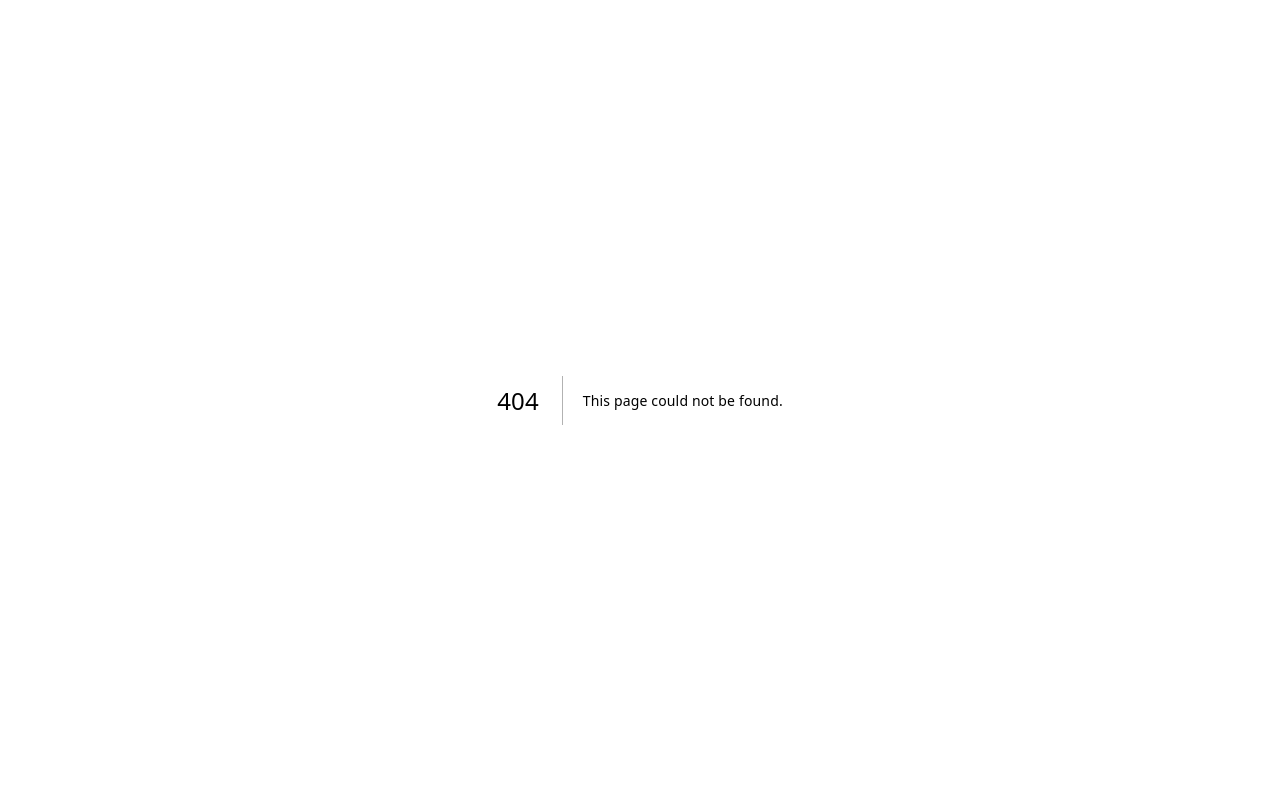
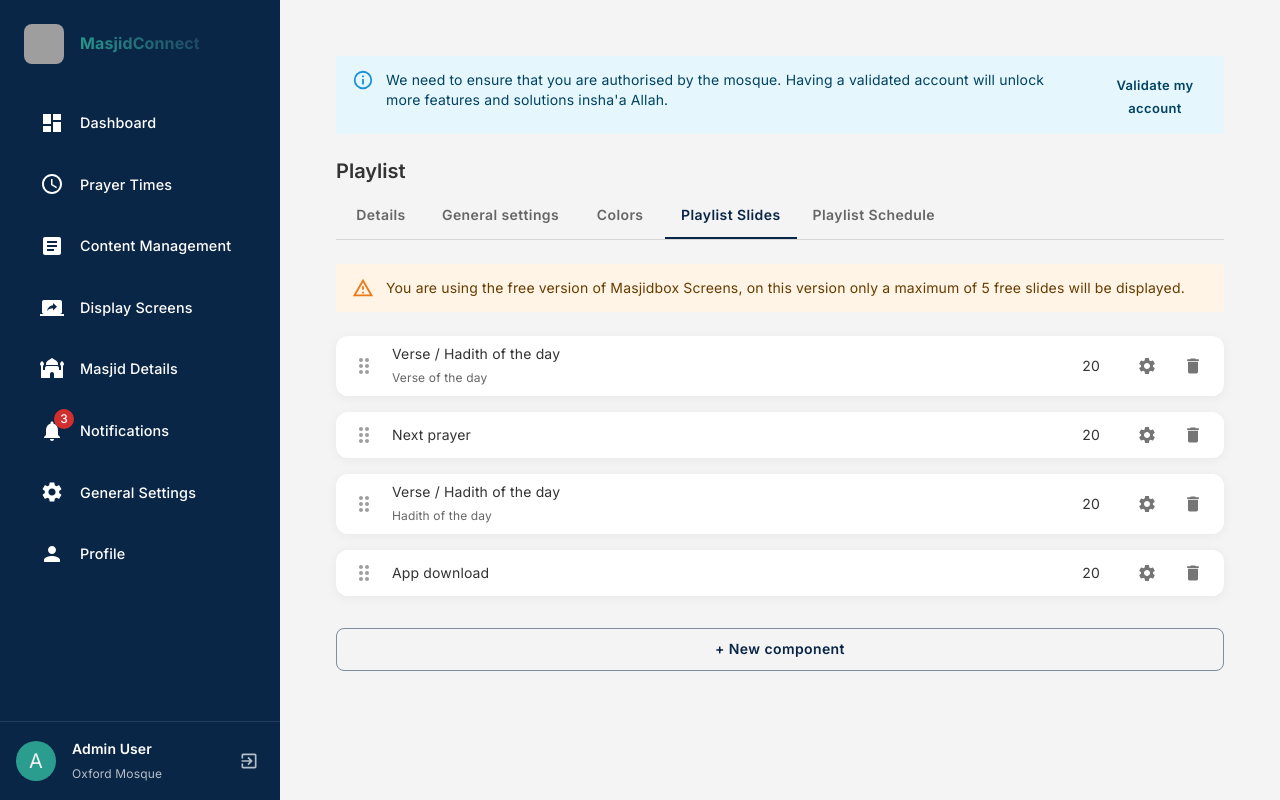
Before and after one commit to tahmidhoque/MasjidConnect-Backend, a Next.js app: page /screens/content/1 in a window 1280 px wide. Before the commit this address had no page. Built offline with nearby package versions, Linux system fonts and the light colour scheme; grey boxes are pictures that could not be loaded.

Commit message:
feat: add content schedule edit page with tab interface and slide management

```diff
--- /dev/null
+++ b/src/app/screens/content/[id]/page.tsx
@@ -0,0 +1,153 @@
+'use client';
+
+import { useState } from 'react';
+import { useRouter } from 'next/navigation';
+import {
+  Box,
+  Tabs,
+  Tab,
+  Typography,
+  Alert,
+  Card,
+  CardContent,
+  IconButton,
+  Button,
+} from '@mui/material';
+import {
+  Settings as SettingsIcon,
+  Delete as DeleteIcon,
+  DragIndicator as DragIcon,
+} from '@mui/icons-material';
+
+interface TabPanelProps {
+  children?: React.ReactNode;
+  index: number;
+  value: number;
+}
+
+function TabPanel(props: TabPanelProps) {
+  const { children, value, index, ...other } = props;
+
+  return (
+    <div
+      role="tabpanel"
+      hidden={value !== index}
+      id={`playlist-tabpanel-${index}`}
+      aria-labelledby={`playlist-tab-${index}`}
+      {...other}
+    >
+      {value === index && (
+        <Box sx={{ pt: 3 }}>
+          {children}
+        </Box>
+      )}
+    </div>
+  );
+}
+
+interface PlaylistSlide {
+  id: string;
+  type: string;
+  subtype: string;
+  duration: number;
+}
+
+export default function PlaylistEdit({ params }: { params: { id: string } }) {
+  const router = useRouter();
+  const [value, setValue] = useState(3); // Playlist Slides tab
+  const [slides, setSlides] = useState<PlaylistSlide[]>([
+    { id: '1', type: 'Verse / Hadith of the day', subtype: 'Verse of the day', duration: 20 },
+    { id: '2', type: 'Next prayer', subtype: '', duration: 20 },
+    { id: '3', type: 'Verse / Hadith of the day', subtype: 'Hadith of the day', duration: 20 },
+    { id: '4', type: 'App download', subtype: '', duration: 20 },
+  ]);
+
+  const handleChange = (event: React.SyntheticEvent, newValue: number) => {
+    setValue(newValue);
+  };
+
+  const handleDeleteSlide = (id: string) => {
+    setSlides(slides.filter(slide => slide.id !== id));
+  };
+
+  return (
+    <Box sx={{ width: '100%', p: 3 }}>
+      {/* Validation Alert */}
+      <Alert
+        severity="info"
+        sx={{ mb: 3 }}
+        action={
+          <Button color="inherit" size="small">
+            Validate my account
+          </Button>
+        }
+      >
+        We need to ensure that you are authorised by the mosque. Having a validated account will unlock more features and solutions insha'a Allah.
+      </Alert>
+
+      <Typography variant="h5" gutterBottom>
+        Playlist
+      </Typography>
+
+      {/* Tabs */}
+      <Box sx={{ borderBottom: 1, borderColor: 'divider' }}>
+        <Tabs value={value} onChange={handleChange}>
+          <Tab label="Details" />
+          <Tab label="General settings" />
+          <Tab label="Colors" />
+          <Tab label="Playlist Slides" />
+          <Tab label="Playlist Schedule" />
+        </Tabs>
+      </Box>
+
+      {/* Playlist Slides */}
+      <TabPanel value={value} index={3}>
+        <Alert severity="warning" sx={{ mb: 3 }}>
+          You are using the free version of Masjidbox Screens, on this version only a maximum of 5 free slides will be displayed.
+        </Alert>
+
+        <Box sx={{ display: 'flex', flexDirection: 'column', gap: 2 }}>
+          {slides.map((slide, index) => (
+            <Card key={slide.id}>
+              <CardContent sx={{
+                display: 'flex',
+                alignItems: 'center',
+                gap: 2,
+                py: '8px !important'
+              }}>
+                <DragIcon sx={{ color: 'text.disabled' }} />
+                <Box sx={{ flex: 1 }}>
+                  <Typography variant="body2">
+                    {slide.type}
+                  </Typography>
+                  {slide.subtype && (
+                    <Typography variant="caption" color="text.secondary">
+                      {slide.subtype}
+                    </Typography>
+                  )}
+                </Box>
+                <Typography variant="body2" sx={{ mx: 2 }}>
+                  {slide.duration}
+                </Typography>
+                <IconButton size="small">
+                  <SettingsIcon fontSize="small" />
+                </IconButton>
+                <IconButton size="small" onClick={() => handleDeleteSlide(slide.id)}>
+                  <DeleteIcon fontSize="small" />
+                </IconButton>
+              </CardContent>
+            </Card>
+          ))}
+
+          <Button
+            variant="outlined"
+            fullWidth
+            sx={{ mt: 2 }}
+          >
+            + New component
+          </Button>
+        </Box>
+      </TabPanel>
+    </Box>
+  );
+}
```
